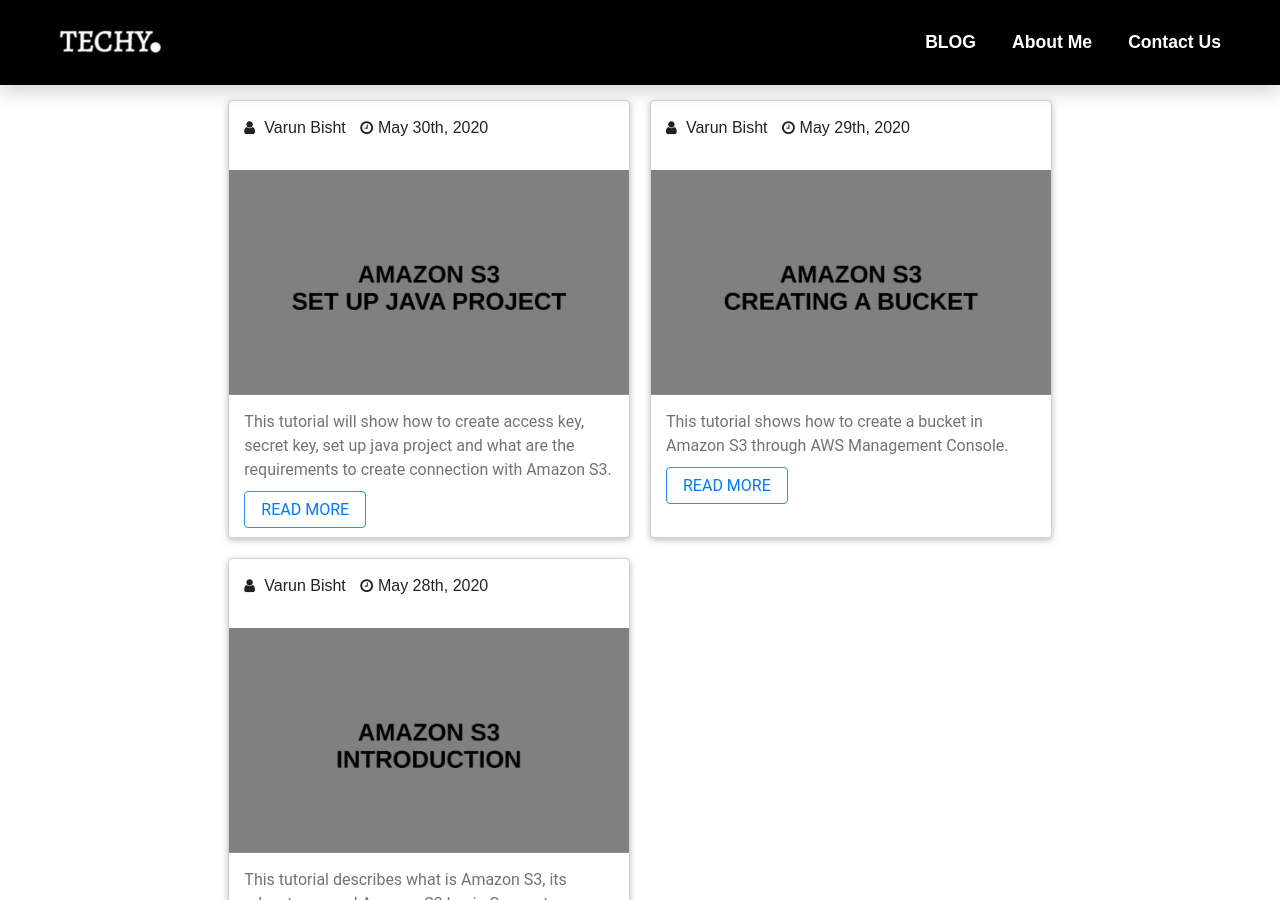
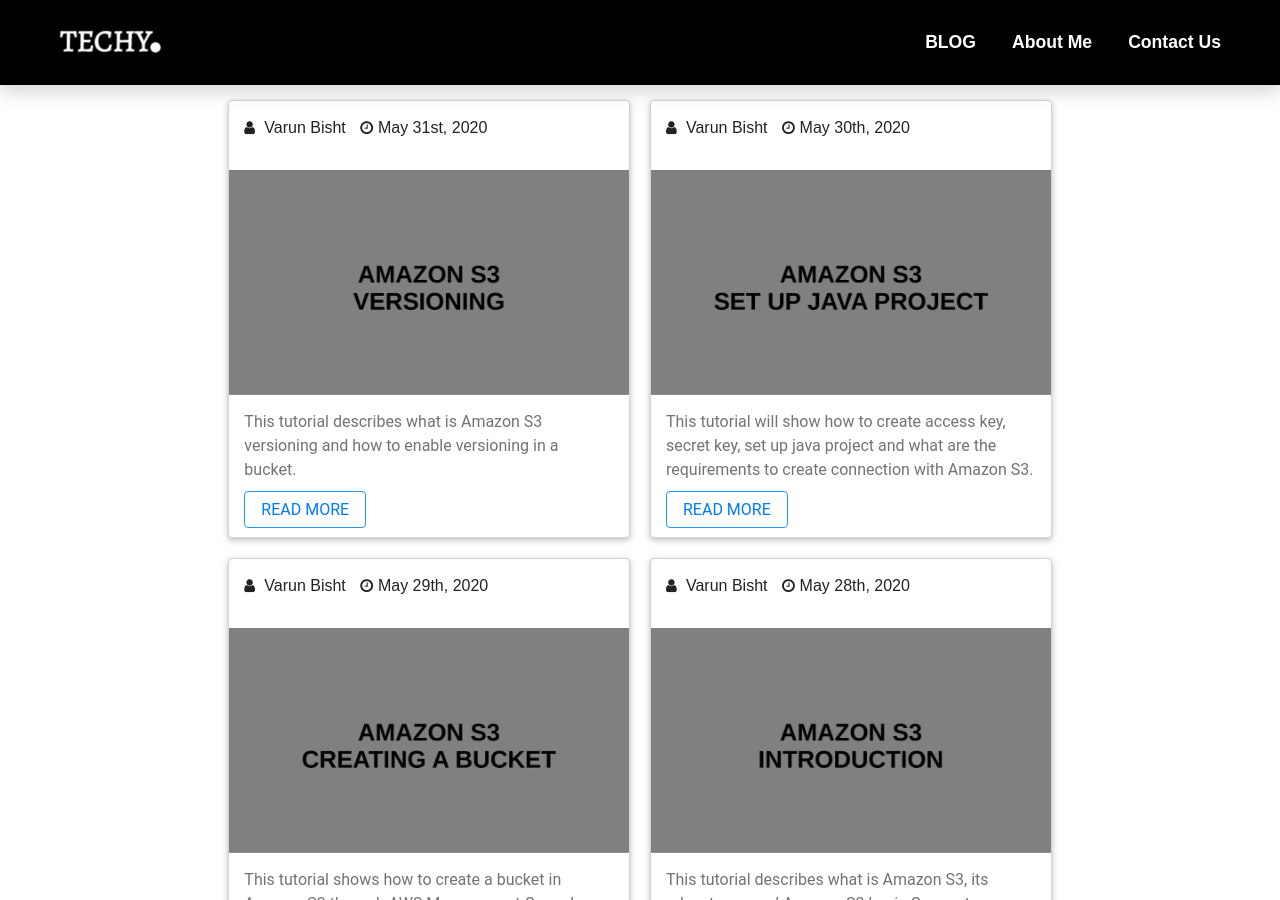
Before and after one commit to techypoint/techypoint.github.io, a Jekyll site: the page built from blog.markdown, in a window 1280 px wide and 900 px high. Built offline with Jekyll 4.4.1, drawn with Linux system fonts in a browser that asks for light colours; comment, search, counter and statistics services are not loaded.

Commit message:
post-4 amazons3 20200531

```diff
--- a/_posts/amazon-s3/2020-05-28-introduction.md
+++ b/_posts/amazon-s3/2020-05-28-introduction.md
@@ -11,6 +11,7 @@
 1. [Introduction]({% post_url amazon-s3/2020-05-28-introduction %})
 2. [Creating a Bucket]({% post_url amazon-s3/2020-05-29-createABucket %})
 3. [Set Up Java Project]({% post_url amazon-s3/2020-05-30-setUpJavaProject %})
+4. [Versioning]({% post_url amazon-s3/2020-05-31-versioning %})
 
 <h2>What is Amazon S3?</h2>
 <p>Amazon S3 is a Simple Storage Service(S3) that allows you to store and retrieve data.
--- /dev/null
+++ b/_posts/amazon-s3/2020-05-31-versioning.md
@@ -0,0 +1,42 @@
+---
+title: "Amazon S3 Versioning"
+description: "This tutorial describes what is Amazon S3 versioning and how to enable versioning in a bucket."
+keywords: "amazon s3 introduction,aws s3 what is versioning,enable versioning s3,aws s3 enable versioning"
+category: "amazon s3"
+permalink: "/AmazonS3/versioning"
+image: "/assets/img/amazon-s3/versioning/Versioning.jpg"
+---
+## What is Amazon S3 Versioning
+
+Versioning in aws s3 means to keep **variants of the same object.**
+Versioning can be helpful in maintaining different states of objects.
+If versioning is enabled for bucket, Amazon S3 automatically creates **version id** for the object.
+
+Eg -
+In the bucket, you have two object with the same key but with different version id
+
+Object 1  - object 1 key + version id(1)
+
+Object 2  - object 1 key + version id(2)
+
+Version enabled buckets can be recovered from accidental deletion or overwrite.
+
+**Note - you need to explicitly enable version for the bucket.**
+
+## Enable Versioning In a Bucket
+
+- Step 1 - Login in to your Amazon S3 account.
+- Step 2 - Search s3 on search bar and select S3
+<div class="imgCont">
+  <img alt="AWS Management Console Panel" title="AWS Management Console Panel" src="/assets/img/amazon-s3/versioning/aws_console_panel.png" />
+</div>
+- Step 3 - Click on bucket name
+<div class="imgCont">
+  <img alt="Amazon S3 Bucket list" title="Amazon S3 Bucket list" src="/assets/img/amazon-s3/versioning/amazon-s3-bucket-list.png" />
+</div>
+- Step 4 - Go to Properties and Enable Versioning.
+<div class="imgCont">
+  <img alt="AWS Management Console Panel" title="AWS Management Console Panel" src="/assets/img/amazon-s3/versioning/bucket_properties.png" />
+</div>
+
+Now you are successfully able to enable versioning of a bucket.
```
Also changed, not shown: assets/img/amazon-s3/versioning/Versioning.jpg (added), assets/img/amazon-s3/versioning/Versioning1.png (added), assets/img/amazon-s3/versioning/amazon-s3-bucket-list.png (added), assets/img/amazon-s3/versioning/aws_console_panel.png (added), assets/img/amazon-s3/versioning/bucket_properties.png (added).
